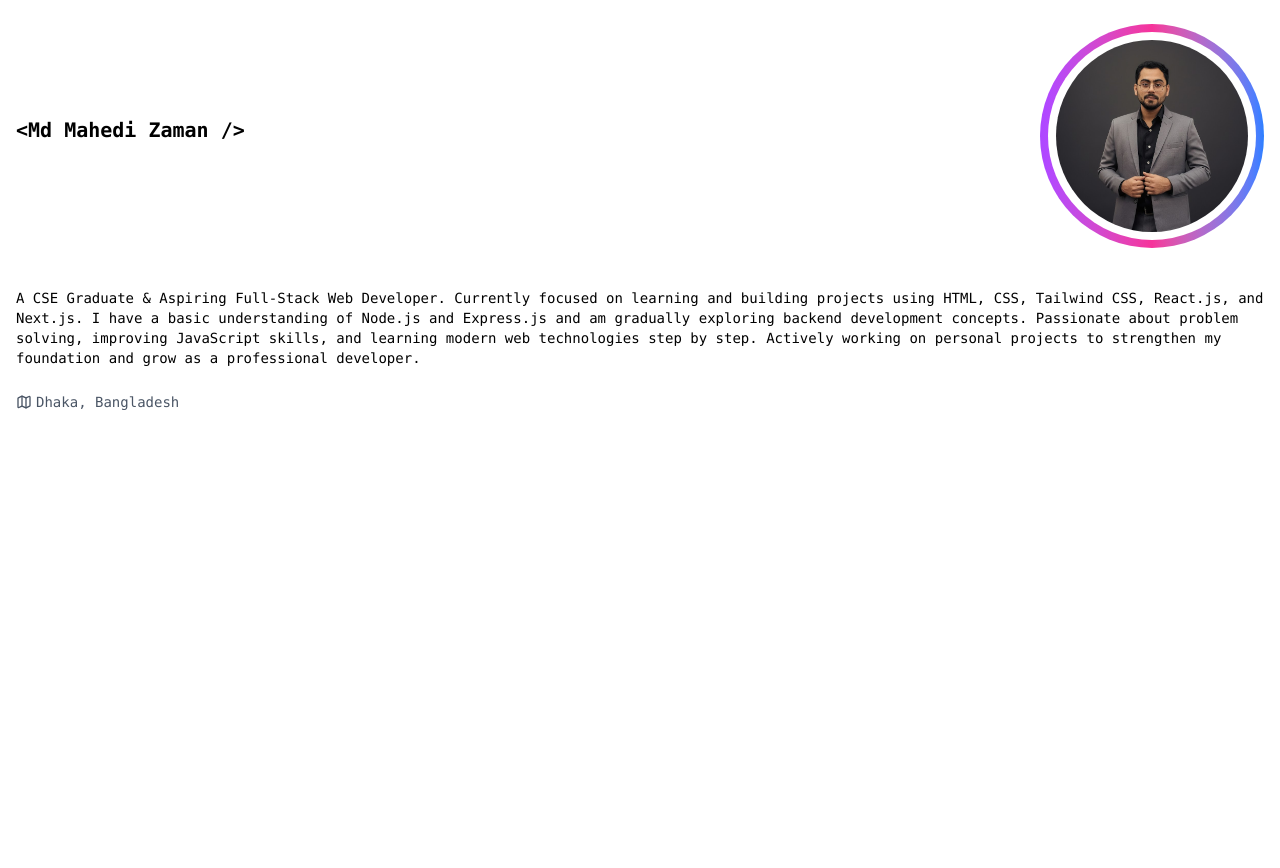
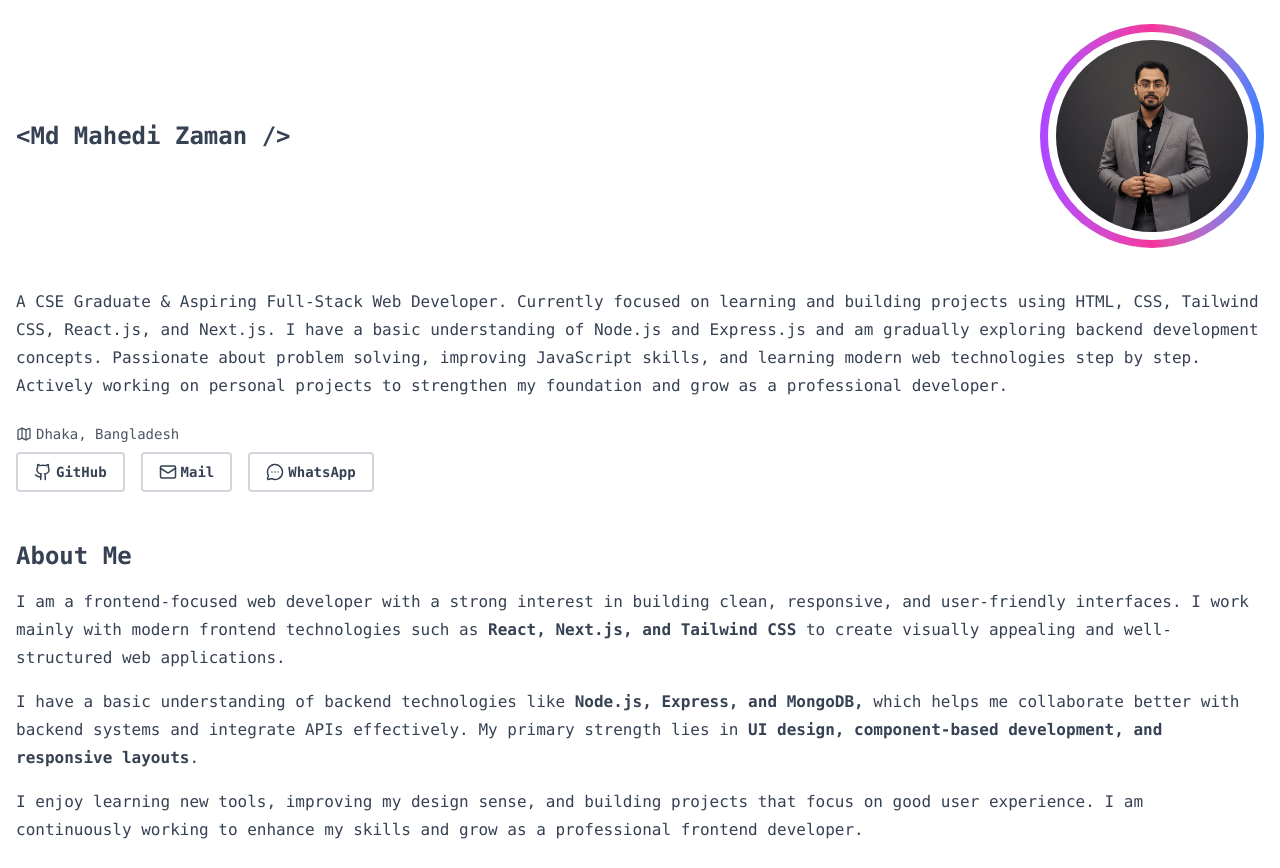
Before and after one commit to mahedizaman/mahedi-portfolio, a Next.js app: page / in a window 1280 px wide. Before the commit the page ends 800 px from the top, so only its background shows below. Built offline with nearby package versions, Linux system fonts and the light colour scheme.

Commit message:
add about me

```diff
--- a/app/page.js
+++ b/app/page.js
@@ -1,3 +1,4 @@
+import AboutMe from '@/components/AboutMe'
 import Intro from '@/components/Intro'
 import React from 'react'
 
@@ -5,6 +6,7 @@ const page = () => {
   return (
     <div >
       <Intro/>
+      <AboutMe/>
     </div>
   )
 }
--- /dev/null
+++ b/components/AboutMe.jsx
@@ -0,0 +1,39 @@
+import React from 'react'
+import Container from './Container'
+
+const AboutMe = () => {
+  return (
+    <Container>
+      <h3 className="font-bold text-gray-700 text-xl sm:text-2xl sm:text-left mb-4">
+        About Me
+      </h3>
+      <span className="flex flex-col gap-4 px-4 sm:px-0 max-w-7xl mx-auto text-sm sm:text-base leading-relaxed sm:leading-7 text-gray-700 text-justify sm:text-left">
+        <p>
+          I am a frontend-focused web developer with a strong interest in
+          building clean, responsive, and user-friendly interfaces. I work
+          mainly with modern frontend technologies such as{" "}
+          <strong>React, Next.js, and Tailwind CSS </strong> to create visually
+          appealing and well-structured web applications.
+        </p>
+        <p>
+          I have a basic understanding of backend technologies like{" "}
+          <strong> Node.js, Express, and MongoDB,</strong> which helps me
+          collaborate better with backend systems and integrate APIs
+          effectively. My primary strength lies in{" "}
+          <strong>
+            {" "}
+            UI design, component-based development, and responsive layouts
+          </strong>
+          .
+        </p>
+        <p>
+          I enjoy learning new tools, improving my design sense, and building
+          projects that focus on good user experience. I am continuously working
+          to enhance my skills and grow as a professional frontend developer.
+        </p>
+      </span>
+    </Container>
+  );
+}
+
+export default AboutMe
--- a/components/Location.jsx
+++ b/components/Location.jsx
@@ -1,17 +1,21 @@
-import { MapIcon } from 'lucide-react';
-import React from 'react'
+import { Github, Mail, MapIcon, MessageCircleMore } from 'lucide-react';
+import Link from 'next/link';
+import SocialLinks from './SocialLinks';
 
 const Location = () => {
   return (
-    <div className="flex items-center gap-1 text-gray-600 text-sm mt-6">
+    <div>
+      <div className="flex items-center gap-1 text-gray-600 text-sm mt-6 mb-2">
         <MapIcon size={16} />
-      <a
+        <Link
           href="https://www.google.com/maps?q=Dhaka,Bangladesh"
           target="_blank"
           rel="noopener noreferrer"
         >
           Dhaka, Bangladesh
-      </a>
+        </Link>
+      </div>
+      <SocialLinks />
     </div>
   );
 }
--- a/components/MyIntro.jsx
+++ b/components/MyIntro.jsx
@@ -1,9 +1,9 @@
-import React from 'react'
+import React from "react";
 
 const MyIntro = () => {
   return (
-    <div>
-      <p className="text-sm ">
+    <div className="px-4 sm:px-0 max-w-7xl mx-auto">
+      <p className="text-sm sm:text-base leading-relaxed sm:leading-7 text-gray-700 text-justify sm:text-left">
         A CSE Graduate & Aspiring Full-Stack Web Developer. Currently focused on
         learning and building projects using HTML, CSS, Tailwind CSS, React.js,
         and Next.js. I have a basic understanding of Node.js and Express.js and
@@ -14,6 +14,6 @@ const MyIntro = () => {
       </p>
     </div>
   );
-}
+};
 
-export default MyIntro
+export default MyIntro;
--- a/components/NameAndImage.jsx
+++ b/components/NameAndImage.jsx
@@ -2,15 +2,17 @@ import Image from "next/image";
 
 const NameAndImage = () => {
   return (
-    <div>
-      <div className="flex items-center justify-between mb-10">
-        <h3 className="font-bold text-xl mb-3">{`<Md Mahedi Zaman />`}</h3>
-        <div className="relative w-56 h-56 flex items-center justify-center">
+    <div className="flex flex-col sm:flex-row items-center justify-between mb-10 mx-auto gap-6 sm:gap-0">
+      <h3 className="font-bold text-xl sm:text-2xl text-center sm:text-left text-gray-700">
+        {`<Md Mahedi Zaman />`}
+      </h3>
+
+      <div className="relative w-40 h-40 sm:w-56 sm:h-56 flex items-center justify-center">
         <div className="absolute inset-0 rounded-full bg-linear-to-r from-purple-500 via-pink-500 to-blue-500 animate-spin-slow"></div>
 
         <div className="absolute inset-2 rounded-full bg-white"></div>
 
-          <div className="relative w-48 h-48 rounded-full overflow-hidden">
+        <div className="relative w-32 h-32 sm:w-48 sm:h-48 rounded-full overflow-hidden">
           <Image
             src="/myImages.jpg"
             alt="myImage"
@@ -20,7 +22,6 @@ const NameAndImage = () => {
         </div>
       </div>
     </div>
-    </div>
   );
 };
 
--- /dev/null
+++ b/components/SocialLinks.jsx
@@ -0,0 +1,24 @@
+import Link from "next/link";
+import socialLinks from "@/data/socialLinks";
+
+export default function SocialLinks() {
+  return (
+    <div className="flex flex-wrap sm:flex-nowrap items-center text-gray-700 gap-2 sm:gap-4 ">
+      {socialLinks.map((item) => {
+        const Icon = item.icon;
+
+        return (
+          <Link
+            key={item.id}
+            href={item.href}
+            target="_blank"
+            className="flex border-2 border-gray-300 px-3 py-2 sm:px-4 sm:py-2 rounded items-center gap-1 text-xs sm:text-sm hover:text-purple-500 font-bold transition transform hover:scale-105"
+          >
+            <Icon size={18} />
+            <span>{item.name}</span>
+          </Link>
+        );
+      })}
+    </div>
+  );
+}
--- /dev/null
+++ b/data/socialLinks.js
@@ -0,0 +1,24 @@
+import { Github, Mail, MessageCircleMore } from "lucide-react";
+
+const socialLinks = [
+  {
+    id: 1,
+    name: "GitHub",
+    icon: Github,
+    href: "https://github.com/mahedizaman",
+  },
+  {
+    id: 2,
+    name: "Mail",
+    icon: Mail,
+    href: "mailto:info.zaman.profile@gmail.com",
+  },
+  {
+    id: 3,
+    name: "WhatsApp",
+    icon: MessageCircleMore,
+    href: "https://wa.me/8801580547673",
+  },
+];
+
+export default socialLinks;
```
Lines whose indentation alone changed are shown as unchanged.
